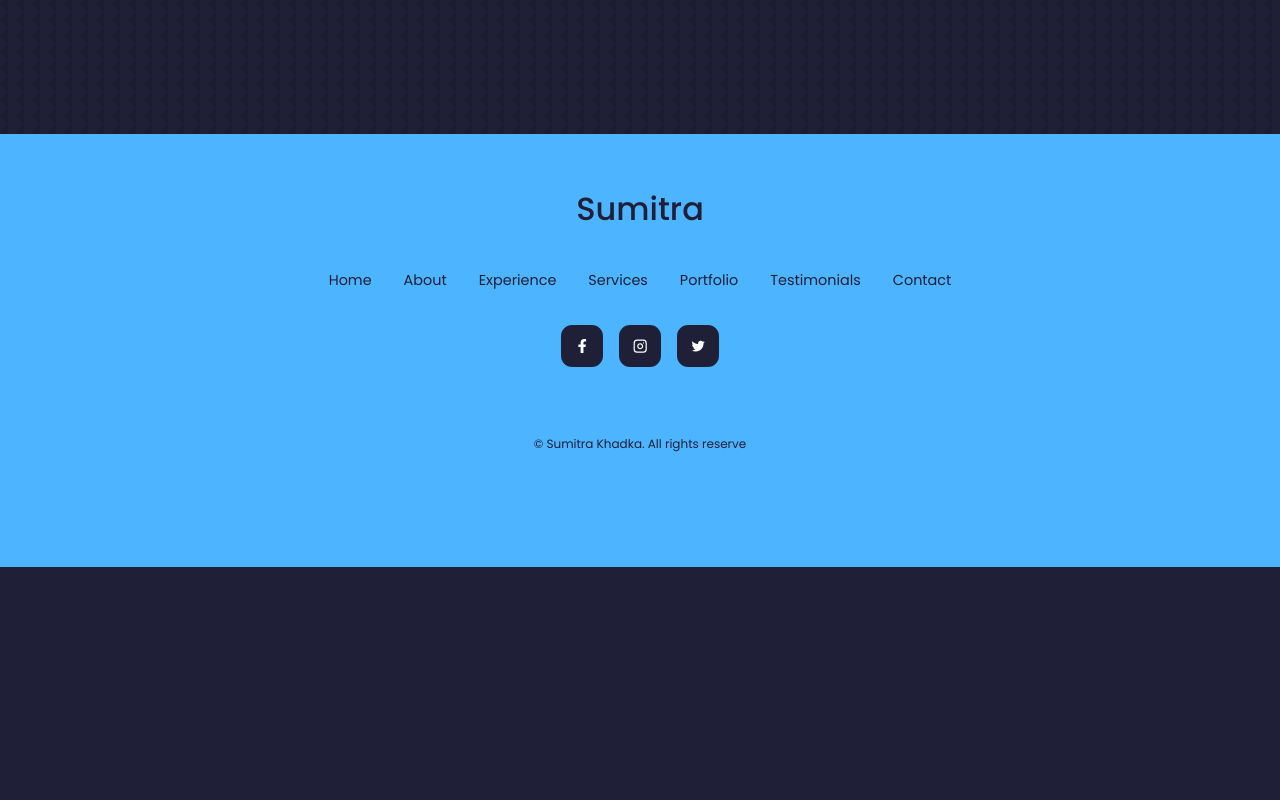
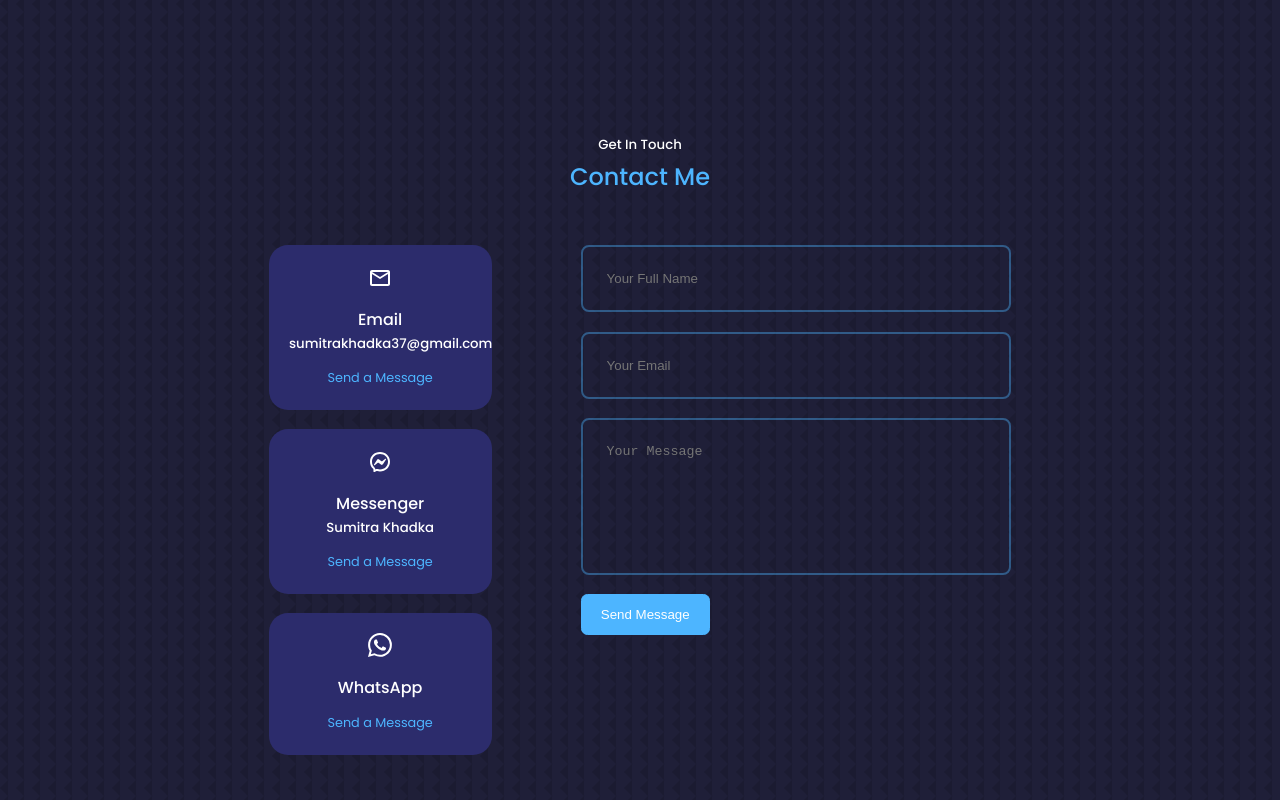
Before and after one commit to sumitra101/react-portfolio-website, a React (Create React App) app: page / in a window 1280 px wide. Shown: the part 4340-5140 px from the top of the page. Before the commit the page ends 4907 px from the top, so only its background shows below. Built offline with nearby package versions, Linux system fonts and the light colour scheme.

Commit message:
integrate form with email js

```diff
--- a/src/components/contact/Contact.jsx
+++ b/src/components/contact/Contact.jsx
@@ -1,11 +1,71 @@
-import React from 'react'
-import './contact.css'
+import React, { useRef } from 'react';
+import './contact.css';
+import { MdOutlineEmail } from 'react-icons/md';
+import { RiMessengerLine } from 'react-icons/ri';
+import { BsWhatsapp } from 'react-icons/bs';
+import emailjs from 'emailjs-com';
 
 const Contact = () => {
-  return (
-    <section id='contact'></section>
+    const form = useRef();
 
-  )
-}
+    const sendEmail = (e) => {
+        e.preventDefault();
 
-export default Contact
+        emailjs.sendForm('service_1bx1mfv', 'template_i9czpg1', form.current, '3CQuaSiLPEDCfP9PV').then(
+            (result) => {
+                console.log(result.text);
+            },
+            (error) => {
+                console.log(error.text);
+            }
+        );
+
+        e.target.reset();
+    };
+
+    return (
+        <section id='contact'>
+            <h5>Get In Touch</h5>
+            <h2>Contact Me</h2>
+            <div className='container contact__container'>
+                <div className='contact__options'>
+                    <article className='contact__option'>
+                        <MdOutlineEmail className='contact__option-icon' />
+                        <h4>Email</h4>
+                        <h5>sumitrakhadka37@gmail.com</h5>
+                        <a href='mailto:sumitrakhadka37@gmail.com' target='_blank'>
+                            Send a Message
+                        </a>
+                    </article>
+                    <article className='contact__option'>
+                        <RiMessengerLine className='contact__option-icon' />
+                        <h4>Messenger</h4>
+                        <h5>Sumitra Khadka</h5>
+                        <a href='https://m.me/sumitra.khadka.562' target='_blank'>
+                            Send a Message
+                        </a>
+                    </article>
+                    <article className='contact__option'>
+                        <BsWhatsapp className='contact__option-icon' />
+                        <h4>WhatsApp</h4>
+                        {/* <h4>dummt@gmail.com</h4> */}
+                        <a href='https://api.whatsapp.com/send?phone=9847623468' target='_blank'>
+                            Send a Message
+                        </a>
+                    </article>
+                </div>
+
+                <form ref={form} onSubmit={sendEmail}>
+                    <input type='text' name='name' placeholder='Your Full Name' required></input>
+                    <input type='email' name='email' placeholder='Your Email' required></input>
+                    <textarea name='message' rows='7' placeholder='Your Message' required></textarea>
+                    <button type='submit' className='btn btn-primary'>
+                        Send Message
+                    </button>
+                </form>
+            </div>
+        </section>
+    );
+};
+
+export default Contact;
--- a/src/components/contact/contact.css
+++ b/src/components/contact/contact.css
@@ -0,0 +1,73 @@
+.container.contact__container {
+    width: 58%;
+    display: grid;
+    grid-template-columns: 30% 58%;
+    gap: 12%;
+}
+
+.contact__options {
+    display: flex;
+    flex-direction: column;
+    gap: 1.2rem;
+}
+
+.contact__option {
+    background: var(--color-bg-variant);
+    padding: 1.2rem;
+    border-radius: 1.2rem;
+    text-align: center;
+    border: 1px solid transparent;
+    transition: var(--transition);
+}
+
+.contact__option:hover {
+    background: transparent;
+    border-color: var(--color-primary-variant);
+}
+
+.contact__option-icon {
+    font-size: 1.5rem;
+    margin-bottom: 0.5rem;
+}
+
+.contact__option a {
+    margin-top: 0.7rem;
+    display: inline-block;
+    font-size: 0.8rem;
+}
+
+
+/*======form========*/
+form {
+    display: flex;
+    flex-direction: column;
+    gap: 1.2rem;
+}
+
+input,
+textarea {
+    width: 100%;
+    padding: 1.5rem;
+    border-radius: 0.5rem;
+    background: transparent;
+    border: 2px solid var(--color-primary-variant);
+    resize: none;
+    color: var(--color-white);
+}
+
+
+/* =====media queries (Medium device)++*/
+@media screen and (max-width:1024px) {
+    .contact__container {
+        grid-template-columns: 1fr;
+        gap: 2rem;
+    }
+}
+
+
+/* =====media queries (Small device)++*/
+@media screen and (max-width:600px) {
+    .contact__container {
+        width: var(--container-width-sm);
+    }
+}
```
